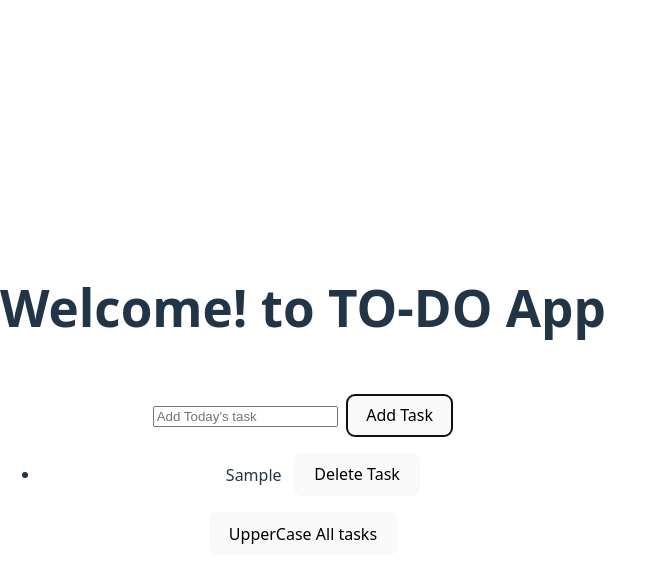
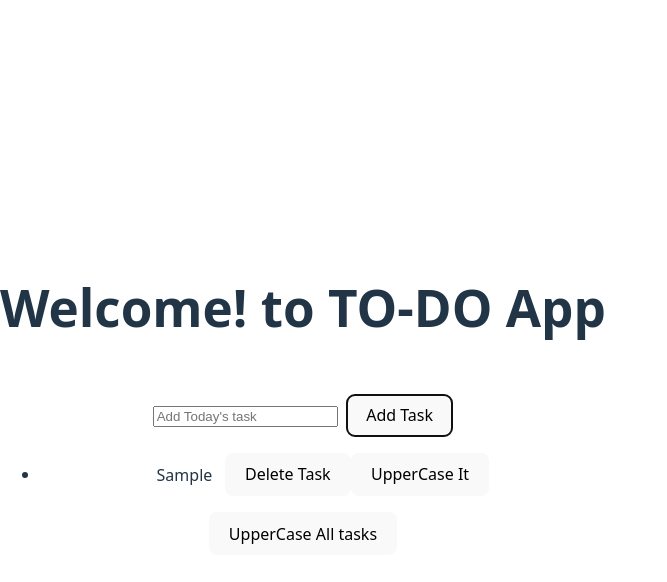
Before and after one commit to ArshdeepKaur1909/toDoWithReactJs, a React (Vite) app: page / in a window 1280 px wide. Both pictures are taken after typing "Sample" into the empty fields and a click on the button "Add Task". Shown: the top 582 px of the page, without its empty margins (0-667 px from the left). Built offline with nearby package versions, Linux system fonts and the light colour scheme.

Commit message:
Added individual upperCase property

```diff
--- a/src/toDo.jsx
+++ b/src/toDo.jsx
@@ -26,11 +26,25 @@ function ToDo(){
     setToDolist(filterList)
   }
 
-  // function callback when we want to update task --> That needs to be done using .map function on Arrays
+  // function callback when we want to update every to-do's task --> That needs to be done using .map function on Arrays
   let upperCaseAll = function(){
     setToDolist( function(prevToDolist){
       return prevToDolist.map( (toDo) => {
         return {...toDo, task: toDo.task.toUpperCase()}
+      } )
+    } )
+  }
+
+  // function callback when we want to update one task into upperCase
+  let upperCase = function(id){
+    setToDolist( function(prevToDolist){
+      return prevToDolist.map( function(toDo){
+        if(toDo.id == id){
+          return {...toDo, task: toDo.task.toUpperCase()};
+        }
+        else{
+          return {...toDo};
+        }
       } )
     } )
   }
@@ -47,7 +61,8 @@ function ToDo(){
               {taskObject.task}
               {/* Each list child must have unique key property and we can that using npm package called uuid  */}
               &nbsp;&nbsp;  {/* Each top-level item inside a .map() should return a single element with a key prop. Right now, you’re returning a <> fragment with key on li, which won’t work as expected.  */}
-              <button onClick={() =>  (deleteTask(taskObject.id))} > Delete Task</button>
+              <button onClick={() => (deleteTask(taskObject.id))} > Delete Task</button>
+              <button onClick={() => (upperCase(taskObject.id))}>UpperCase It</button>
             </li>
         ) )}
       </ul>
```
